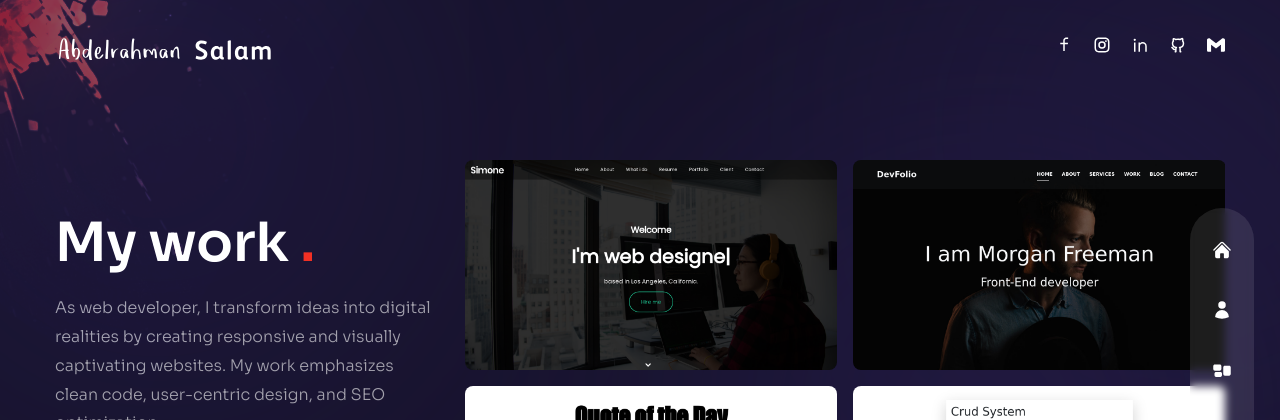
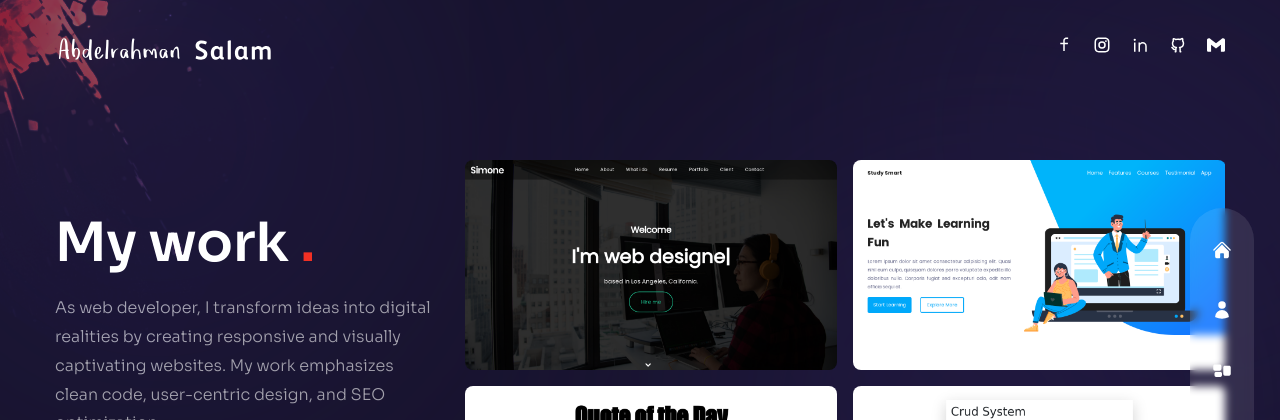
Before and after one commit to Abdelrahmansalam/Portfolio, a Next.js app: page /Portfolio/work in a window 1280 px wide. Shown: the top 420 px of the page. Built offline with nearby package versions, Linux system fonts and the light colour scheme.

Commit message:
second try to change photo exe

```diff
--- a/components/WorkSlider.js
+++ b/components/WorkSlider.js
@@ -9,9 +9,9 @@ export const workSlider = {
           url: 'https://abdelrahmansalam.github.io/Project-Simone/',
         },
         {
-          title: 'Div Folio',
-          path: '/Portfolio/thumb2.png',
-          url: 'https://abdelrahmansalam.github.io/DivFolio/',
+          title: 'Education website',
+          path: '/Portfolio/thumb5.png',
+          url: 'https://abdelrahmansalam.github.io/Education-website/',
         },
         {
           title: 'Quotes',
@@ -28,9 +28,9 @@ export const workSlider = {
     {
       images: [
         {
-          title: 'Education website',
-          path: '/Portfolio/thumb5.png',
-          url: 'https://abdelrahmansalam.github.io/Education-website/',
+          title: 'Div Folio',
+          path: '/Portfolio/thumb2.png',
+          url: 'https://abdelrahmansalam.github.io/DivFolio/',
         },
         {
           title: 'title',
```
